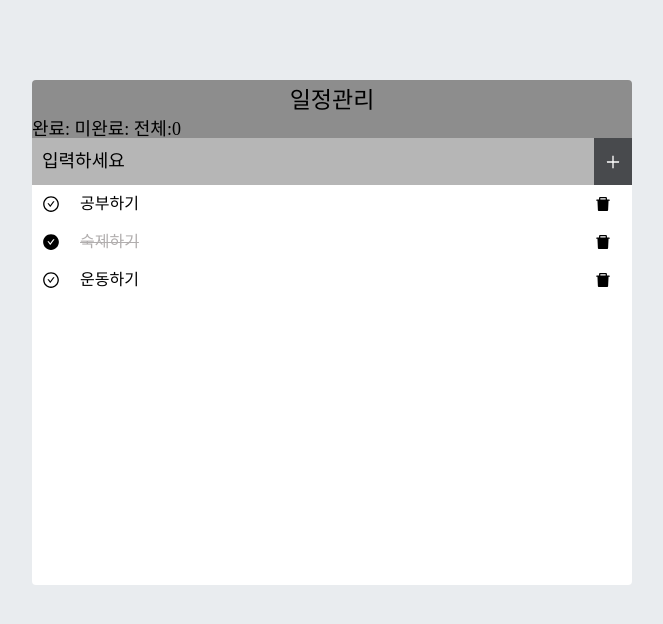
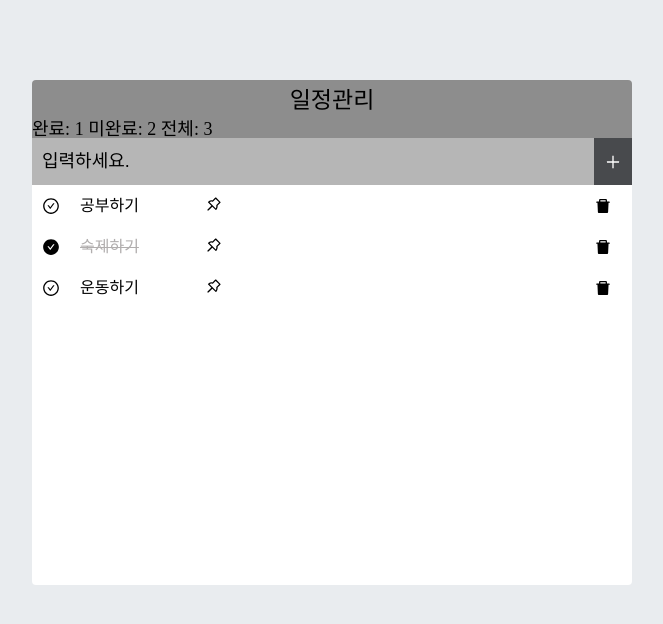
Before and after one commit to kiimjisoo/new-todo, a React (Create React App) app: page / in a window 1280 px wide. Shown: the top 624 px of the page, without its empty margins (308-971 px from the left). Built offline with nearby package versions, Linux system fonts and the light colour scheme; the HTML template or start-up script is replaced by a standard one.

Commit message:
0613
유효성 검사 및 경고창
할일 수량 표시

```diff
--- a/src/App.js
+++ b/src/App.js
@@ -22,17 +22,20 @@ function App() {
     {
       id: 1,
       text: '공부하기',
-      checked: false
+      checked: false,
+      pin: false
     },
     {
       id: 2,
       text: '숙제하기',
-      checked: true
+      checked: true,
+      pin: false
     },
     {
       id: 3,
       text: '운동하기',
-      checked: false
+      checked: false,
+      pin: false
     },
   ]);
 
@@ -42,7 +45,8 @@ function App() {
     const todo = {
       id: nextId.current,
       text,
-      checked: false
+      checked: false,
+      pin: false
     };
 
     // *배열 추가*
@@ -71,20 +75,56 @@ function App() {
     setTodos(copyTodos);
   }, [todos]);
 
+  // copytodos index수 따라 완료값 변경
+  // todos.length  전체 개수 나옴
 
-  const [count, setCount] = useState(0);
-  const handleCount = (e) => {
-    setCount(Number(e.target.value));
-  };
+  const [complete, setComplete] = useState(1);
+  const [noComplete, setNoComplete] = useState(2);
+
+  // const handleComplete = () => {
+  //   {checked ? complete + 1 : complete - 1}
+  // }
+
+  const handlePin = useCallback((id) => {
+    const copyTodos = [...todos];
+    const target =  todos.find((todo) => todo.id === id);
+    target.pin = !target.pin;
+    const targetIndex = todos.findIndex((todo) => todo.id === id);
+    copyTodos[targetIndex] = target;
+    setTodos(copyTodos);
+  }, [todos]);
 
 
+
+  // 필터로 pin값이 true 추출 후 unshift로 배열의 시작에 요소 추가
+  // 기존값 삭제 없이 상단에 추가
+  // 두번째 항목 선택해도 이전 항목 재 업로드
+  // 핀 누를때마다 항목 추가
+  // pop 배열의 마지막 요소를 제거 제거된 요소 반환
+
+  const handleTestPin = useCallback((id) => {
+    const copyTodos = [...todos];
+    const target = todos.find((todo) => todo.id === id);
+
+    copyTodos.unshift(target);
+    copyTodos.pop(target)
+    setTodos(copyTodos);
+  }, [todos]);
+
+
+
+console.log(todos);
 
   return (
     <>
       <GloabalStyle />
-      <TodoTemplate count={count}>
-        <TodoInsert onInsert={handleInsert} onCount={handleCount} count={count} />
-        <TodoList todos={todos} onRemove={handleRemove} onToggle={handleToggle} />
+      <TodoTemplate todos={todos} complete={complete} noComplete={noComplete} >
+        <TodoInsert onInsert={handleInsert} />
+
+        <TodoList todos={todos}
+        onRemove={handleRemove} onToggle={handleToggle} onChangePin={handlePin}
+        onTestPin={handleTestPin}
+        />
       </TodoTemplate>
     </>
   );
--- a/src/component/TodoInsert.jsx
+++ b/src/component/TodoInsert.jsx
@@ -33,7 +33,7 @@ const StyledButton = styled.button`
   cursor: pointer;
 `;
 
-function TodoInsert({ onInsert, count, onCount }) {
+function TodoInsert({ onInsert}) {
   const [value, setValue] = useState('');
 
   const handleChange = (e) => {
@@ -44,23 +44,31 @@ function TodoInsert({ onInsert, count, onCount }) {
     onInsert(value);
     setValue('');
 
-    e.preventDefault();
+  e.preventDefault();
+  };
+  const onData = (e) => {
+    if(!value) {
+      alert('할 일을 입력하세요.')
+      e.preventDefault();
+    }
+  }
 
 
 
-  };
+
+
   return (
     <TodoInsertWrapper onSubmit={handleSubmit}>
       <StyledInput
       type='text'
-      placeholder='입력하세요'
+      placeholder='입력하세요.'
       value={value}
       onChange={handleChange}
       />
 
       <StyledButton
         type='submit'
-        onClick={() => onCount(count + 1)}
+        onClick={onData}
       >
         <Addicon />
       </StyledButton>
--- a/src/component/TodoList.jsx
+++ b/src/component/TodoList.jsx
@@ -9,7 +9,7 @@ const TodoListWrapper = styled.div`
 `;
 
 function TodoList(props) {
-  const { todos, onRemove, onToggle } = props;
+  const { todos, onRemove, onToggle, onChangePin, onTestPin} = props;
 
 
   return (
@@ -19,7 +19,11 @@ function TodoList(props) {
       <TodoListItem /> */}
 
       {todos.map((todos) =>  {
-        return <TodoListItem  key={todos.id} todo={todos} onRemove={onRemove} onToggle={onToggle} />
+        return <TodoListItem
+          key={todos.id} todo={todos}
+            onRemove={onRemove} onToggle={onToggle}
+            onChangePin={onChangePin} onTestPin={onTestPin}
+        />
       })}
     </TodoListWrapper>
   );
--- a/src/component/TodoListItem.jsx
+++ b/src/component/TodoListItem.jsx
@@ -1,6 +1,6 @@
 import React from 'react';
 import styled, { css } from 'styled-components';
-import { AiFillCheckCircle, AiOutlineCheckCircle, AiFillDelete } from "react-icons/ai";
+import { AiFillCheckCircle, AiOutlineCheckCircle, AiFillDelete, AiFillPushpin, AiOutlinePushpin } from "react-icons/ai";
 
 const TodoListItemWrapper = styled.div`
   padding: 10px;
@@ -16,7 +16,8 @@ const TodoListItemWrapper = styled.div`
     &:hover{
       color: red;
     }
-}
+  }
+
 `;
 
 const Checkbox = styled.div`
@@ -30,7 +31,7 @@ const Checkbox = styled.div`
 `;
 
 const Text = styled.div`
-  flex: 1;
+  flex: 0.8;
   margin-left: 20px;
   cursor: pointer;
 
@@ -41,28 +42,43 @@ const Text = styled.div`
   `
   }
 `;
+const Pin = styled.div`
+  flex: 2.5;
+  cursor: pointer;
+  font-size: 18px;
+  /* ${props => props.pin &&
+    css`
+      background: red;
+    `
+  } */
+`;
 
 
 
-function TodoListItem({ todo, onRemove, onToggle }) {
+
+function TodoListItem({ todo, onRemove, onToggle,onChangePin, onTestPin }) {
   // const { todo: { id, text, checked }, onRemove } = props;
-  const { id, text, checked } = todo;
+  const { id, text, checked, pin } = todo;
 
   return (
     <TodoListItemWrapper>
-      <Checkbox checked={checked}
-        onClick={() => { onToggle(id); }}
-      >
+      <Checkbox checked={checked} onClick={() => { onToggle(id); }}>
         {checked ? <AiFillCheckCircle/> : <AiOutlineCheckCircle />}
       </Checkbox>
+
       <Text checked={checked}>{text}</Text>
 
-      <div className='Remove' onClick={() => { onRemove(id); }}  >
+      <Pin pin={pin} onClick={() => { onChangePin(id); onTestPin(id); }}>
+        {pin ? <AiFillPushpin /> : <AiOutlinePushpin />}
+      </Pin>
+
+      <div className='Remove' onClick={() => { onRemove(id); }} >
         <AiFillDelete />
       </div>
 
     </TodoListItemWrapper>
   );
+
 }
-
+;
 export default TodoListItem;
--- a/src/component/TodoTemplate.jsx
+++ b/src/component/TodoTemplate.jsx
@@ -34,12 +34,12 @@ const TodoTemplateWrapper = styled.div`
 `;
 
 function TodoTemplate(props) {
-  const { children, count } = props;
+  const { children, complete, todos, noComplete } = props;
 
   return (
     <TodoTemplateWrapper>
       <div className='app_title'>일정관리</div>
-      <div className='count'>완료:   미완료:   전체:{count}  </div>
+      <div className='count'>완료: {complete}  미완료: {noComplete}  전체: {todos.length} </div>
       <div className='content'>{children}</div>
     </TodoTemplateWrapper>
   );
```
Also changed, not shown: 1 other file (tests, documents, lock files or other folders).
